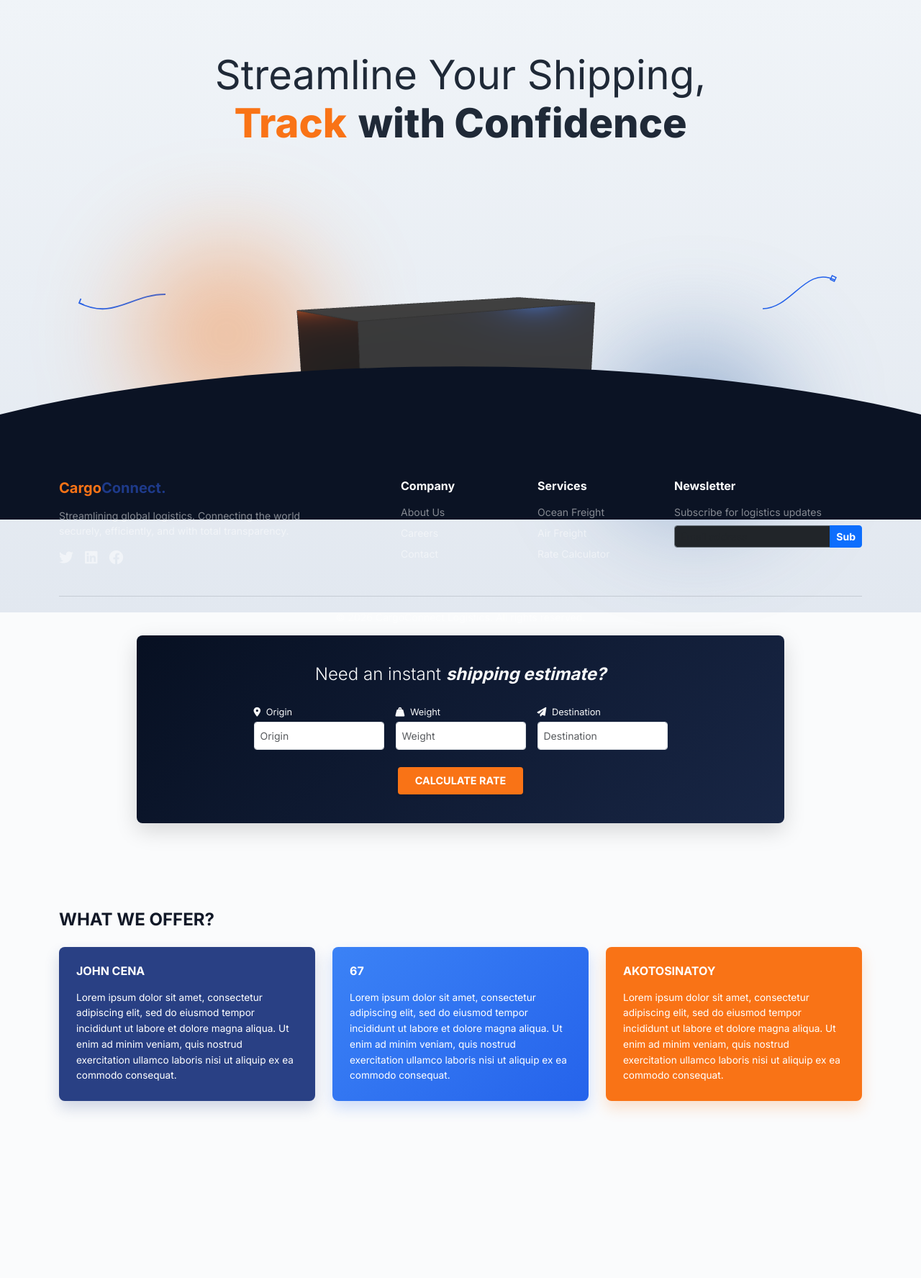
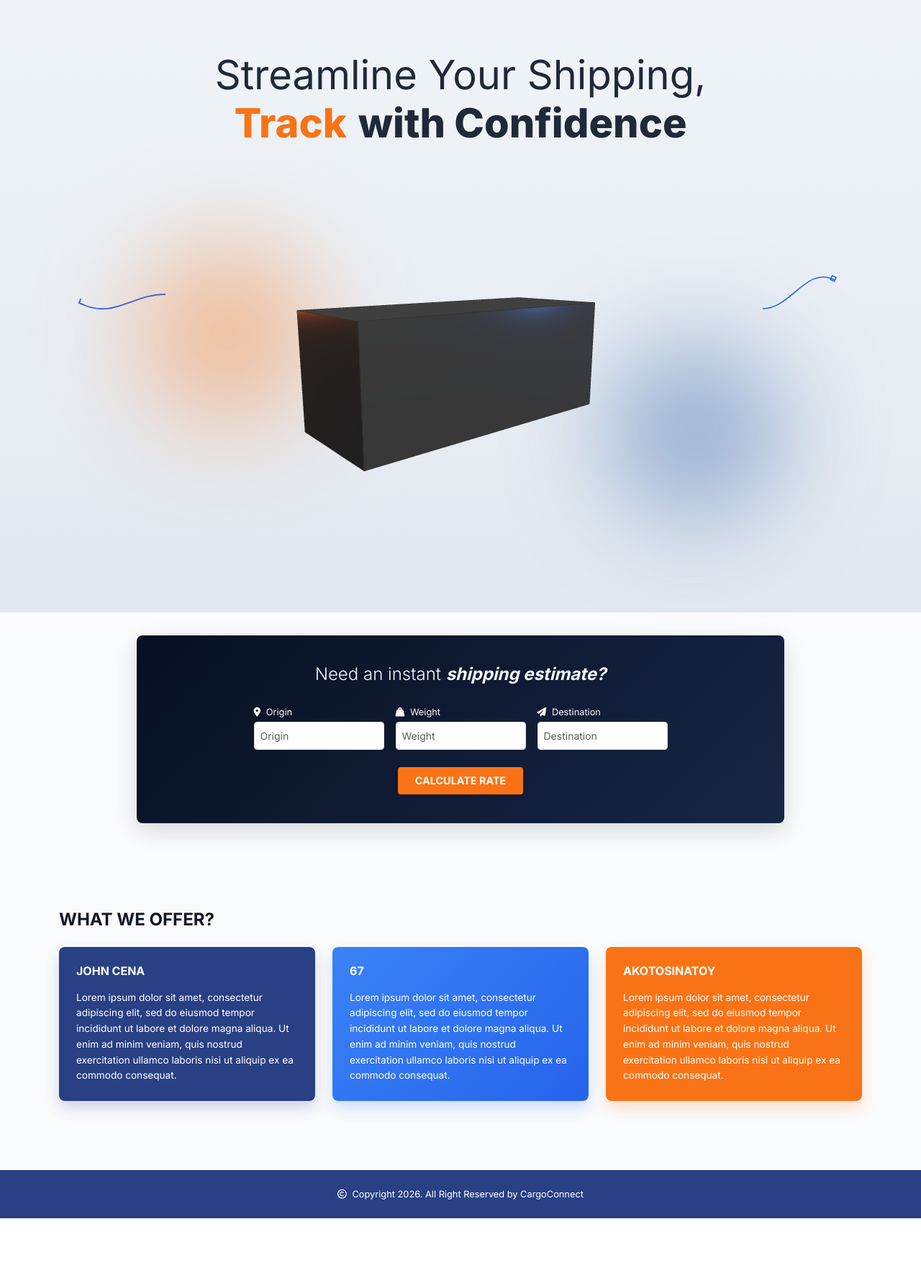
Before and after one commit to riyakko/CargoConnect, a PHP site: page /index.php in a window 1280 px wide. Shown: the part 78-1854 px from the top of the page at 72% size. After the commit the page ends 1771 px from the top, so only its background shows below. Run offline with PHP 8.4, Linux system fonts and the light colour scheme.

Commit message:
Replace footer with simple flat design to match reference screenshot

```diff
--- a/includes/footer.php
+++ b/includes/footer.php
@@ -1,63 +1,12 @@
-    <!-- Spacer to prevent content overlap with the curve -->
-    <div style="height: 150px;"></div>
-
-    <!-- Dark Navy Footer Curve -->
-    <div class="footer-curve w-100 mt-auto">
-        <svg viewBox="0 0 1440 180" fill="none" xmlns="http://www.w3.org/2000/svg" preserveAspectRatio="none" style="display: block; width: 100%; height: auto;">
-            <path d="M0 100 C 400 0, 1040 0, 1440 100 L 1440 200 L 0 200 Z" fill="#0b1324"/>
-        </svg>
-        <div class="footer-bg text-center text-white pb-4" style="background-color: #0b1324; margin-top: -5px;">
-            <div class="container">
-                <div class="row pt-4 pb-3 text-start">
-                    <div class="col-md-4 mb-4">
-                        <h5 class="fw-bold mb-3"><span class="text-orange">Cargo</span><span class="text-blue">Connect.</span></h5>
-                        <p class="text-white-50 small">Streamlining global logistics. Connecting the world securely, efficiently, and with total transparency.</p>
-                        <div class="d-flex gap-3 mt-3">
-                            <a href="#" class="text-white-50 text-decoration-none"><i class="fa-brands fa-twitter fs-5"></i></a>
-                            <a href="#" class="text-white-50 text-decoration-none"><i class="fa-brands fa-linkedin fs-5"></i></a>
-                            <a href="#" class="text-white-50 text-decoration-none"><i class="fa-brands fa-facebook fs-5"></i></a>
-                        </div>
-                    </div>
-                    <div class="col-md-2 ms-auto mb-4">
-                        <h6 class="fw-bold text-white mb-3">Company</h6>
-                        <ul class="list-unstyled text-white-50 small mb-0">
-                            <li class="mb-2"><a href="#" class="text-white-50 text-decoration-none hover-white">About Us</a></li>
-                            <li class="mb-2"><a href="#" class="text-white-50 text-decoration-none hover-white">Careers</a></li>
-                            <li class="mb-2"><a href="#" class="text-white-50 text-decoration-none hover-white">Contact</a></li>
-                        </ul>
-                    </div>
-                    <div class="col-md-2 mb-4">
-                        <h6 class="fw-bold text-white mb-3">Services</h6>
-                        <ul class="list-unstyled text-white-50 small mb-0">
-                            <li class="mb-2"><a href="book.php" class="text-white-50 text-decoration-none hover-white">Ocean Freight</a></li>
-                            <li class="mb-2"><a href="book.php" class="text-white-50 text-decoration-none hover-white">Air Freight</a></li>
-                            <li class="mb-2"><a href="calculator.php" class="text-white-50 text-decoration-none hover-white">Rate Calculator</a></li>
-                        </ul>
-                    </div>
-                    <div class="col-md-3 mb-4">
-                        <h6 class="fw-bold text-white mb-3">Newsletter</h6>
-                        <p class="text-white-50 small mb-2">Subscribe for logistics updates</p>
-                        <div class="input-group input-group-sm">
-                            <input type="email" class="form-control bg-dark border-secondary text-white" placeholder="Email address" aria-label="Email address">
-                            <button class="btn btn-primary bg-blue border-blue fw-bold" type="button">Sub</button>
-                        </div>
-                    </div>
-                </div>
-                <hr class="border-secondary mb-3 mt-0">
-                <p class="mb-0 text-white-50"><small>&copy; <?php echo date('Y'); ?> CargoConnect Logistics. All rights reserved.</small></p>
-            </div>
-        </div>
-    </div>
-
-    <!-- The following tags were part of the sam branch structure but are not needed for the curve design -->
-    <!-- However, we keep them if they close any parent tags that weren't obvious -->
-    <div class="d-none">
+    <!-- Simple Footer -->
+    <footer class="text-white text-center py-4 mt-auto" style="background-color: #294084; font-size: 0.8rem; width: 100%;">
+        <div class="container">
+            <p class="mb-0"><i class="fa-regular fa-copyright me-1"></i> Copyright <?php echo date('Y'); ?>. All Right Reserved by CargoConnect</p>
         </div>
     </footer>
 
-
     <!-- Bootstrap JS Bundle with Popper -->
-    <script src="https://cdn.jsdelivr.net/npm/bootstrap@5.3.2/dist/js/bootstrap.bundle.min.css"></script>
+    <script src="https://cdn.jsdelivr.net/npm/bootstrap@5.3.2/dist/js/bootstrap.bundle.min.js"></script>
 
     <!-- Three.js Library and GLTFLoader (Boilerplate) via CDN -->
     <script type="importmap">
@@ -74,7 +23,6 @@
     <script>
         // Custom interactive script
         document.addEventListener('DOMContentLoaded', () => {
-            // Update glass card heights/hover effects dynamically if needed
             const cards = document.querySelectorAll('.glass-card, .card');
             cards.forEach(card => {
                 card.addEventListener('mouseenter', () => card.style.transform = 'translateY(-5px)');
```
